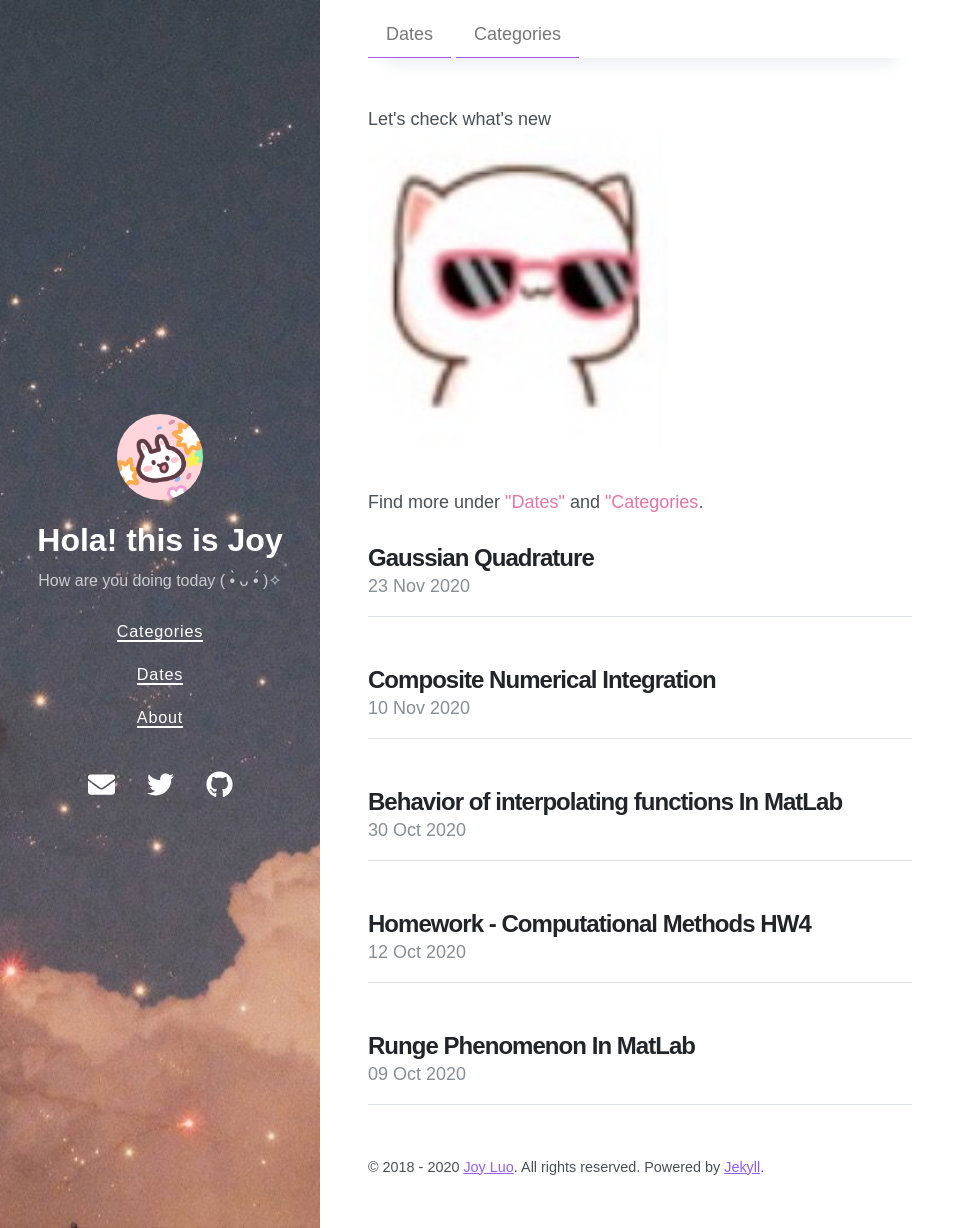
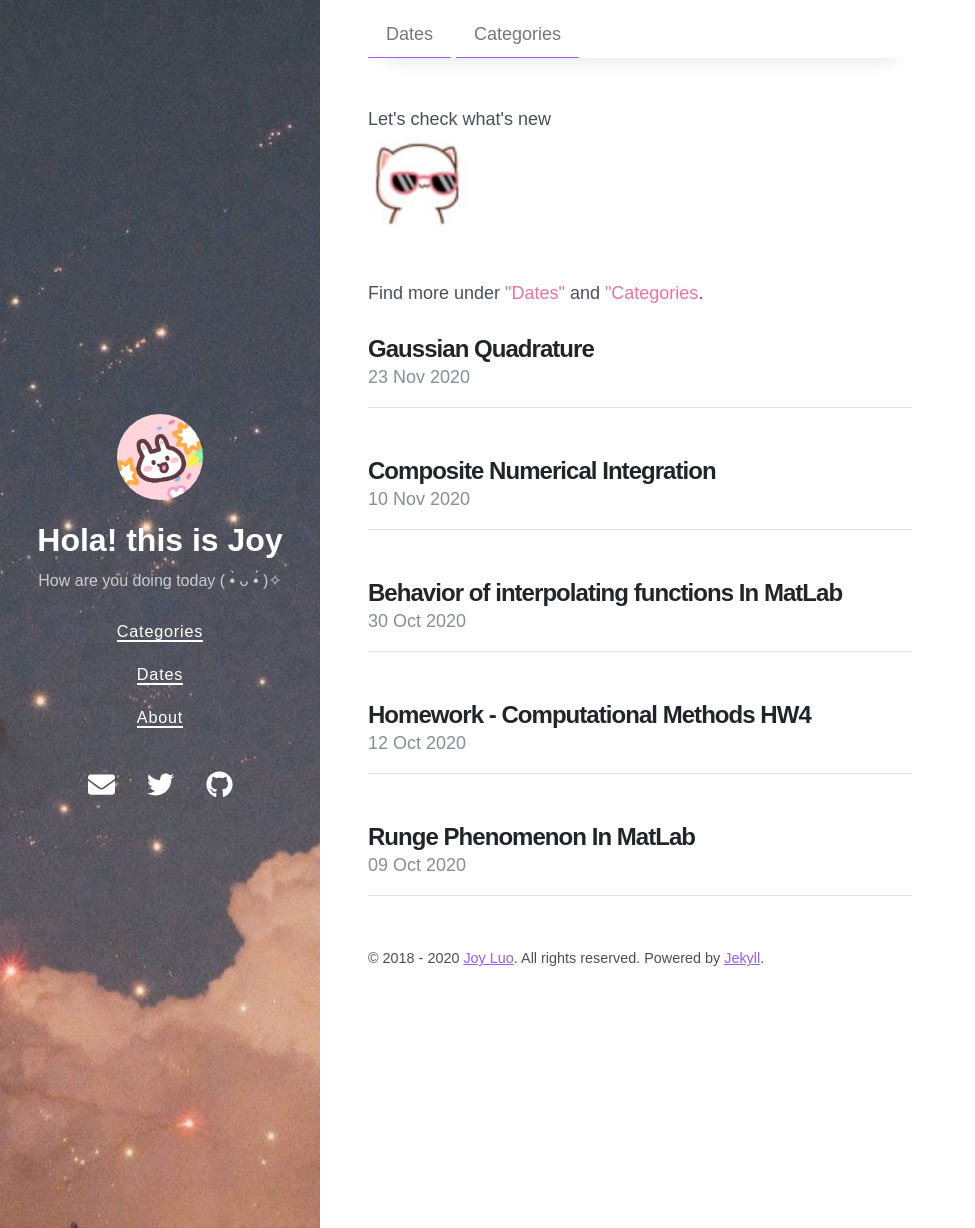
Before and after one commit to Joy3Luo/mathnotes, a Jekyll site: the page built from index.html, in a window 1280 px wide and 1228 px high. Shown: the whole window, without its empty margins (0-975 px from the left). Built offline with Jekyll 4.4.1, drawn with Linux system fonts in a browser that asks for light colours; nearby versions of some CDN libraries; the list of posts is cut into pages by our own code.

Commit message:
Update home.html

```diff
--- a/_layouts/home.html
+++ b/_layouts/home.html
@@ -4,7 +4,7 @@
 
 {% include home-header.html %}
 
-Let's check what's new <img src="{{ '/IMG_8181.jpg' | relative_url }}" width="300px"><br>
+Let's check what's new <img src="{{ '/IMG_8181.jpg' | relative_url }}" width="100px"><br>
 Find more under <font color= E675A7> "Dates"</font> and <font color= E675A7> "Categories</font>.
 <br>
 <br>
```
